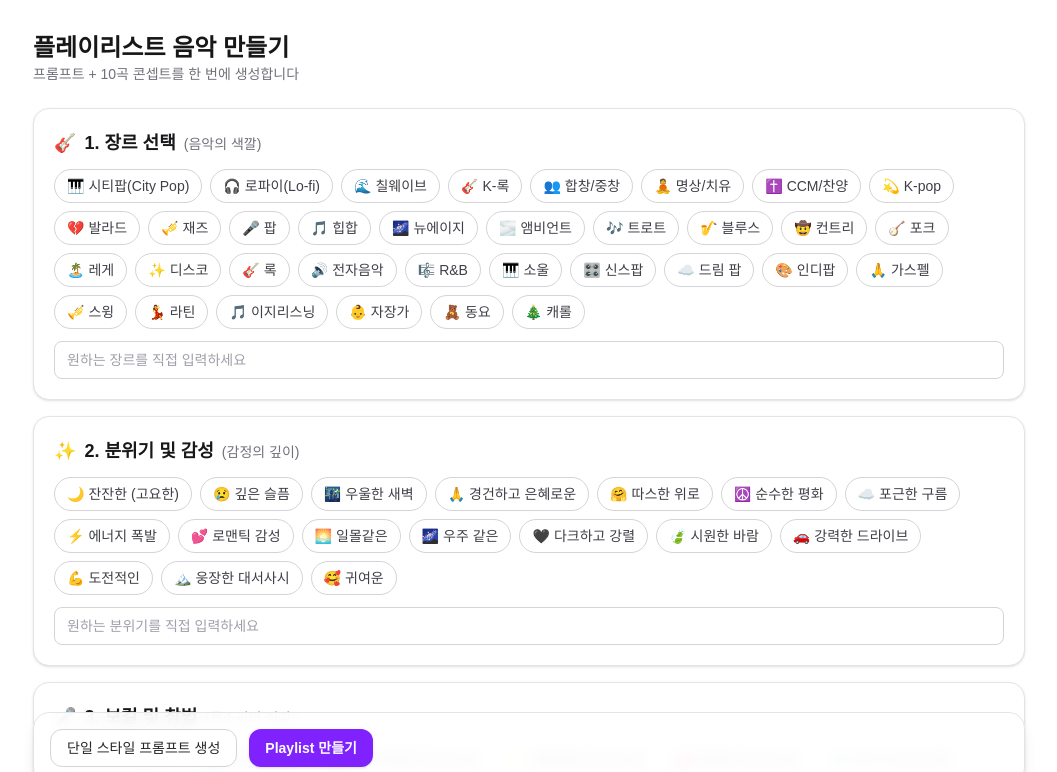
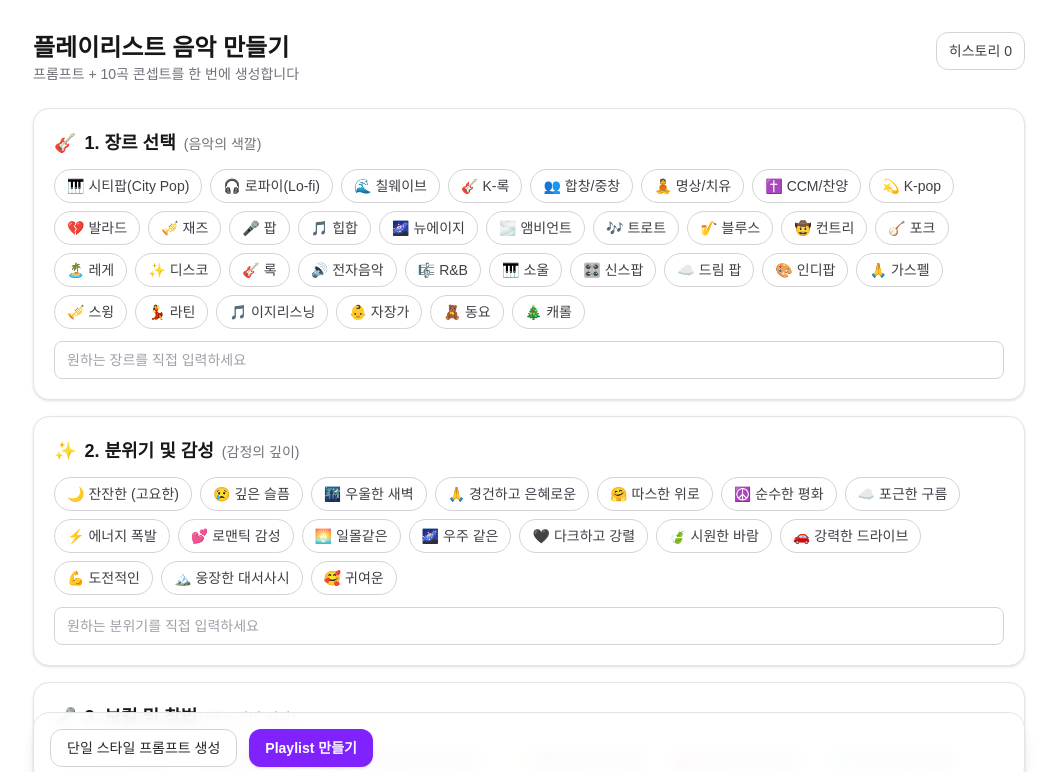
Before and after one commit to contents-engineer/sound-anything, a Next.js app: page / in a window 1280 px wide. Shown: the top 772 px of the page, without its empty margins (111-1168 px from the left). Built offline with nearby package versions, Linux system fonts and the light colour scheme.

Commit message:
feat: add localStorage history and side drawer

```diff
--- a/app/page.tsx
+++ b/app/page.tsx
@@ -1,12 +1,14 @@
 // app/page.tsx
 'use client'
 
-import { useState } from 'react'
+import { useEffect, useState } from 'react'
 import type { GenerationMode, GenerationResult, Selections, SectionKey } from '@/types'
 import { SECTIONS } from '@/lib/options'
 import { OptionSection } from '@/components/OptionSection'
 import { LengthSlider } from '@/components/LengthSlider'
 import { ResultPanel } from '@/components/ResultPanel'
+import { HistoryDrawer } from '@/components/HistoryDrawer'
+import { loadHistory, pushHistory, clearHistory } from '@/lib/history'
 
 const EMPTY: Selections = {
   genre: [], mood: [], vocal: [], usage: [], instrument: [],
@@ -21,6 +23,10 @@ export default function Page() {
   const [loading, setLoading] = useState<GenerationMode | null>(null)
   const [error, setError] = useState<string | null>(null)
   const [result, setResult] = useState<GenerationResult | null>(null)
+  const [history, setHistory] = useState<GenerationResult[]>([])
+  const [historyOpen, setHistoryOpen] = useState(false)
+
+  useEffect(() => { setHistory(loadHistory()) }, [])
 
   function toggle(key: SectionKey, label: string) {
     setSelections((s) => {
@@ -53,6 +59,7 @@ export default function Page() {
         return
       }
       setResult(data as GenerationResult)
+      setHistory(pushHistory(data as GenerationResult))
     } catch (e: unknown) {
       setError(e instanceof Error ? e.message : '네트워크 오류')
     } finally {
@@ -62,9 +69,18 @@ export default function Page() {
 
   return (
     <div className="mx-auto max-w-5xl px-4 py-8">
-      <header className="mb-6">
-        <h1 className="text-2xl font-bold">플레이리스트 음악 만들기</h1>
-        <p className="text-sm text-zinc-500">프롬프트 + 10곡 콘셉트를 한 번에 생성합니다</p>
+      <header className="mb-6 flex items-start justify-between">
+        <div>
+          <h1 className="text-2xl font-bold">플레이리스트 음악 만들기</h1>
+          <p className="text-sm text-zinc-500">프롬프트 + 10곡 콘셉트를 한 번에 생성합니다</p>
+        </div>
+        <button
+          type="button"
+          onClick={() => setHistoryOpen(true)}
+          className="rounded-xl border border-zinc-300 bg-white px-3 py-2 text-sm font-medium text-zinc-700 hover:bg-zinc-50"
+        >
+          히스토리 {history.length}
+        </button>
       </header>
 
       <div className="flex flex-col gap-4">
@@ -111,6 +127,14 @@ export default function Page() {
       </div>
 
       {result && <ResultPanel result={result} />}
+
+      <HistoryDrawer
+        open={historyOpen}
+        entries={history}
+        onClose={() => setHistoryOpen(false)}
+        onSelect={(e) => { setResult(e); setHistoryOpen(false) }}
+        onClear={() => { clearHistory(); setHistory([]) }}
+      />
     </div>
   )
 }
--- /dev/null
+++ b/components/HistoryDrawer.tsx
@@ -0,0 +1,57 @@
+// components/HistoryDrawer.tsx
+'use client'
+
+import type { GenerationResult } from '@/types'
+
+type Props = {
+  open: boolean
+  entries: GenerationResult[]
+  onClose: () => void
+  onSelect: (entry: GenerationResult) => void
+  onClear: () => void
+}
+
+export function HistoryDrawer({ open, entries, onClose, onSelect, onClear }: Props) {
+  return (
+    <>
+      <div
+        onClick={onClose}
+        className={[
+          'fixed inset-0 z-20 bg-black/30 transition-opacity',
+          open ? 'opacity-100' : 'pointer-events-none opacity-0',
+        ].join(' ')}
+      />
+      <aside
+        className={[
+          'fixed right-0 top-0 z-30 flex h-full w-80 flex-col border-l border-zinc-200 bg-white shadow-xl transition-transform',
+          open ? 'translate-x-0' : 'translate-x-full',
+        ].join(' ')}
+      >
+        <header className="flex items-center justify-between border-b border-zinc-200 px-4 py-3">
+          <h3 className="font-semibold">히스토리 ({entries.length})</h3>
+          <div className="flex gap-2">
+            <button onClick={onClear} className="text-xs text-zinc-500 hover:text-red-600">전체 삭제</button>
+            <button onClick={onClose} className="text-zinc-500 hover:text-zinc-900">✕</button>
+          </div>
+        </header>
+        <ul className="flex-1 overflow-auto">
+          {entries.length === 0 && <li className="p-4 text-sm text-zinc-500">생성 기록이 없습니다</li>}
+          {entries.map((e, i) => (
+            <li key={`${e.generatedAt}-${i}`}>
+              <button
+                onClick={() => onSelect(e)}
+                className="block w-full border-b border-zinc-100 px-4 py-3 text-left hover:bg-zinc-50"
+              >
+                <div className="flex items-center justify-between text-xs text-zinc-500">
+                  <span>{new Date(e.generatedAt).toLocaleString('ko-KR')}</span>
+                  <span className="rounded-full bg-zinc-100 px-2 py-0.5">{e.provider} · {e.mode}</span>
+                </div>
+                <p className="mt-1 truncate text-sm text-zinc-800">{e.prompt}</p>
+              </button>
+            </li>
+          ))}
+        </ul>
+      </aside>
+    </>
+  )
+}
--- /dev/null
+++ b/lib/history.ts
@@ -0,0 +1,25 @@
+// lib/history.ts
+import type { GenerationResult } from '@/types'
+
+const KEY = 'tubemaster-clone:history'
+const MAX = 20
+
+export function loadHistory(): GenerationResult[] {
+  if (typeof window === 'undefined') return []
+  try {
+    const raw = window.localStorage.getItem(KEY)
+    return raw ? (JSON.parse(raw) as GenerationResult[]) : []
+  } catch {
+    return []
+  }
+}
+
+export function pushHistory(entry: GenerationResult): GenerationResult[] {
+  const next = [entry, ...loadHistory()].slice(0, MAX)
+  window.localStorage.setItem(KEY, JSON.stringify(next))
+  return next
+}
+
+export function clearHistory(): void {
+  window.localStorage.removeItem(KEY)
+}
```
